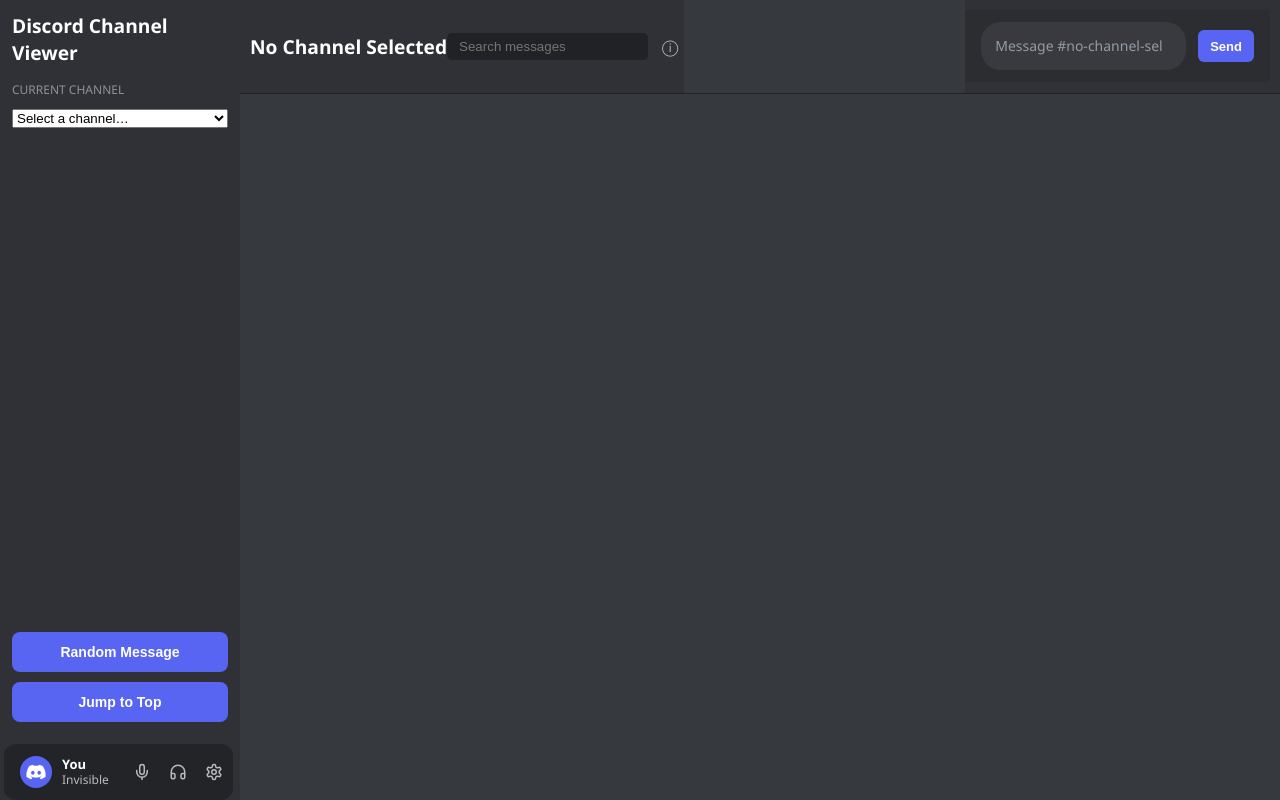
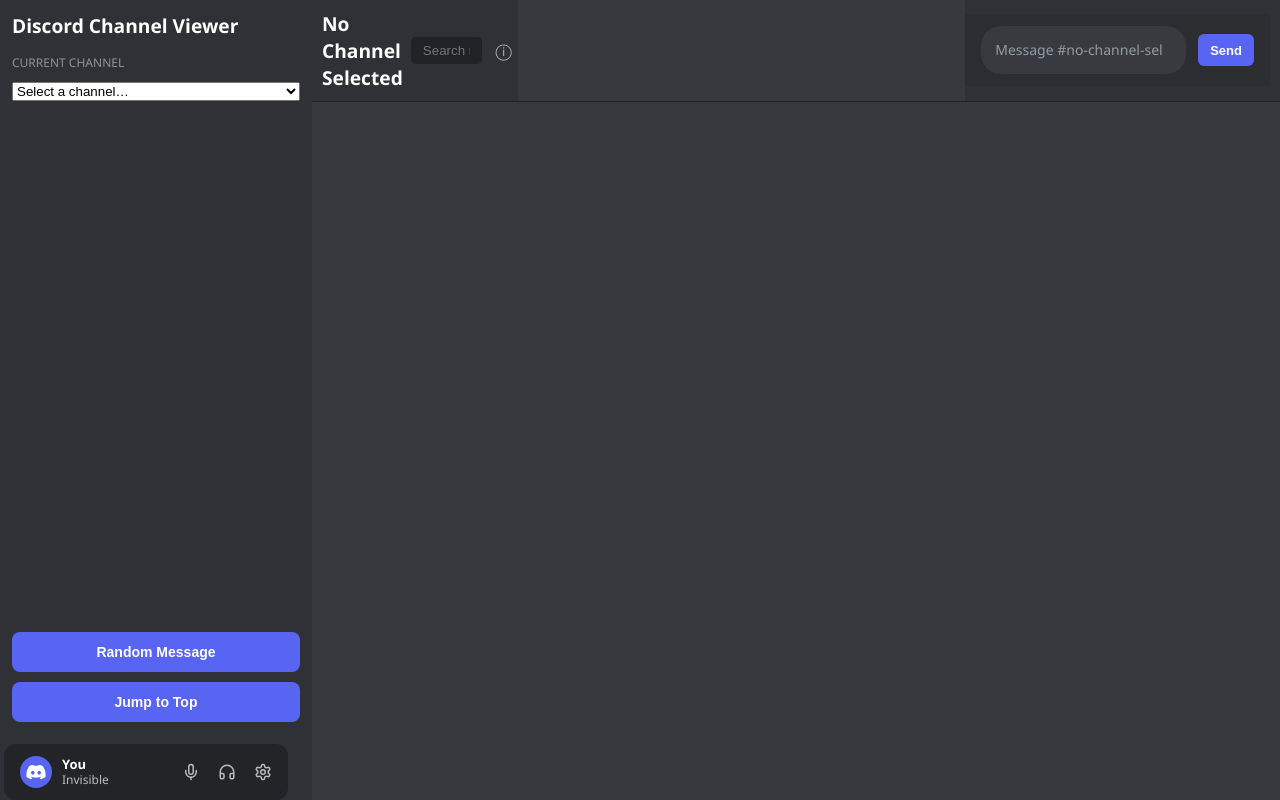
Before and after one commit to Corb03/Ian-Chat, a Flask app: page / in a window 1280 px wide. Run offline with Flask 3, Linux system fonts and the light colour scheme.

Commit message:
Update style.css

```diff
--- a/static/style.css
+++ b/static/style.css
@@ -1399,3 +1399,42 @@
   background-color: #d22d39;
   color: white;
 }
+
+/* ==========================
+   LAYOUT FIX (unsmush main)
+   Paste at very bottom
+   ========================== */
+
+.app {
+  display: flex !important;
+  height: 100vh !important;
+  width: 100% !important;
+}
+
+/* keep sidebar from flexing weird */
+.sidebar {
+  flex: 0 0 312px !important;   /* adjust if you want wider/narrower */
+  min-width: 312px !important;
+}
+
+/* THIS is the big one: allow main to grow */
+.main {
+  flex: 1 1 auto !important;
+  min-width: 0 !important;      /* critical for flex children */
+  width: auto !important;
+}
+
+/* make chat fill the main area */
+.chatlog {
+  flex: 1 1 auto !important;
+  width: 100% !important;
+  max-width: none !important;
+  margin: 0 !important;
+}
+
+/* if anything is centering messages in a narrow column, kill it */
+.message,
+.hover-wrap,
+.message-content {
+  max-width: none !important;
+}
```
